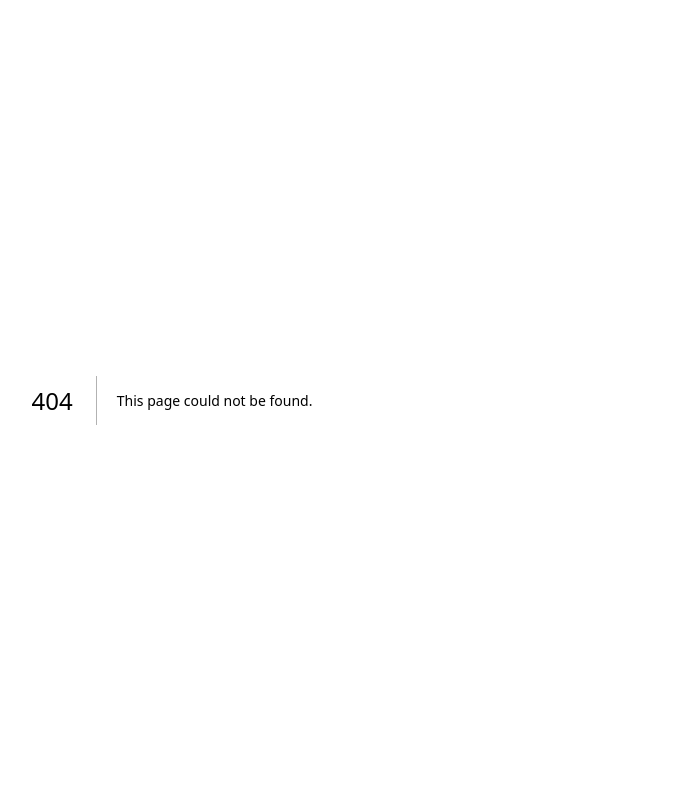
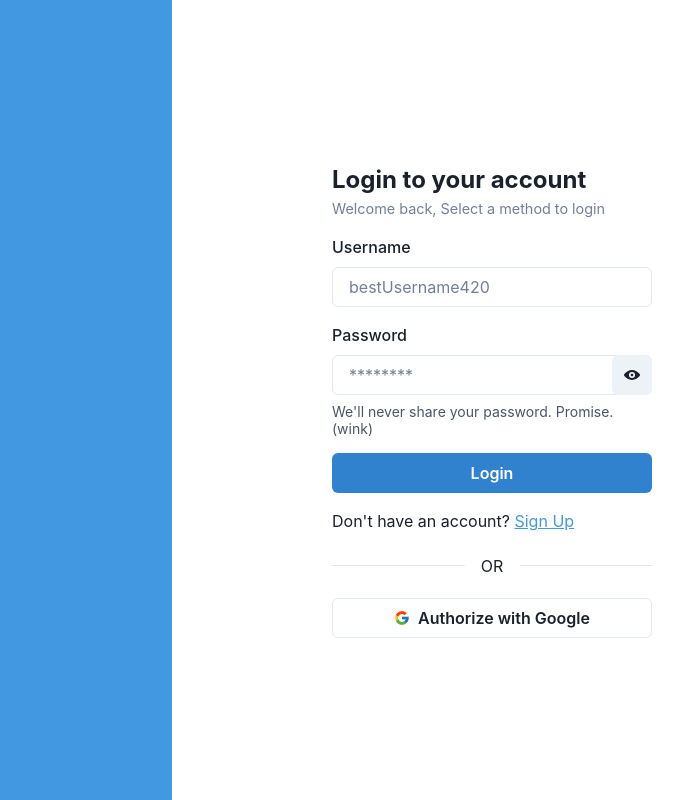
Before and after one commit to theosakram/evermos-tech, a Next.js app: page /login in a window 1280 px wide. Before the commit this address had no page. Shown: the whole page, without its empty margins (468-1151 px from the left). Built offline with nearby package versions, Linux system fonts and the light colour scheme.

Commit message:
feat: login ui

```diff
--- a/package.json
+++ b/package.json
@@ -16,6 +16,7 @@
     "react": "^18.2.0",
     "react-dom": "^18.2.0",
     "react-hook-form": "^7.47.0",
+    "react-icons": "^4.11.0",
     "react-query": "^3.39.3"
   },
   "devDependencies": {
--- /dev/null
+++ b/src/pages/login.tsx
@@ -0,0 +1,13 @@
+import { Box, SimpleGrid } from "@chakra-ui/react";
+import { LoginForm } from "../uikit/containers/login/LoginForm";
+
+const LoginPage = () => {
+  return (
+    <SimpleGrid w="100%" h="100vh" columns={2}>
+      <Box bg="blue.400" />
+      <LoginForm />
+    </SimpleGrid>
+  );
+};
+
+export default LoginPage;
--- /dev/null
+++ b/src/shared/hooks/useToast.ts
@@ -0,0 +1,29 @@
+import {
+  useToast as useChakraToast,
+  UseToastOptions as ChakraToastProps,
+} from "@chakra-ui/react";
+import { useCallback } from "react";
+
+export type ToastProps = ChakraToastProps;
+
+/**
+ * must provide an id
+ */
+export const useToast = () => {
+  const toast = useChakraToast({
+    duration: 3000,
+    isClosable: true,
+    position: "bottom",
+  });
+
+  const fireToast = useCallback((props: ToastProps) => {
+    // prevent duplicate toast
+    if (!toast.isActive(props?.id)) {
+      toast(props);
+    }
+  }, []);
+
+  return {
+    toast: fireToast,
+  };
+};
--- /dev/null
+++ b/src/uikit/containers/login/LoginForm.tsx
@@ -0,0 +1,142 @@
+import { ViewOffIcon, ViewIcon } from "@chakra-ui/icons";
+import {
+  Center,
+  VStack,
+  FormControl,
+  FormLabel,
+  Input,
+  InputGroup,
+  InputRightElement,
+  IconButton,
+  FormHelperText,
+  Button,
+  Text,
+  Box,
+  AbsoluteCenter,
+  Divider,
+} from "@chakra-ui/react";
+import { useCallback, useState } from "react";
+import { useForm } from "react-hook-form";
+import { FcGoogle } from "react-icons/fc";
+import { useToast } from "../../../shared/hooks/useToast";
+
+type FormData = {
+  username: string;
+  password: string;
+};
+
+export const LoginForm = () => {
+  const [showPassword, setShowPassword] = useState<boolean>(false);
+  const { register, handleSubmit } = useForm<FormData>({
+    defaultValues: {
+      password: "",
+      username: "",
+    },
+  });
+  const { toast } = useToast();
+  const noToast = useCallback(() => {
+    toast({
+      id: "no-toast",
+      title: "NO",
+      description: "Nope",
+      status: "error",
+    });
+  }, []);
+
+  return (
+    <form onSubmit={handleSubmit((e) => alert(JSON.stringify({ e })))}>
+      <Center w="100%" h="100vh">
+        <VStack spacing="1rem" w="50%" align="start">
+          <VStack align="start" spacing={0}>
+            <Text as="b" fontSize="1.5rem">
+              Login to your account
+            </Text>
+            <Text color="gray.500" fontSize="0.9rem">
+              Welcome back, Select a method to login
+            </Text>
+          </VStack>
+
+          {/* USERNAME */}
+          <FormControl>
+            <FormLabel>Username</FormLabel>
+            <Input
+              type="text"
+              placeholder="bestUsername420"
+              {...register("username", {
+                required: {
+                  message: "Cannot be empty",
+                  value: true,
+                },
+              })}
+            />
+          </FormControl>
+
+          {/* PASSWORD */}
+          <FormControl>
+            <FormLabel>Password</FormLabel>
+            <InputGroup size="md">
+              <Input
+                type={showPassword ? "text" : "password"}
+                placeholder="********"
+                {...register("password", {
+                  required: {
+                    message: "Cannot be empty",
+                    value: true,
+                  },
+                })}
+              />
+              <InputRightElement>
+                <IconButton
+                  type="button"
+                  aria-label="show-password"
+                  icon={showPassword ? <ViewOffIcon /> : <ViewIcon />}
+                  onClick={() => setShowPassword(!showPassword)}
+                />
+              </InputRightElement>
+            </InputGroup>
+
+            <FormHelperText>
+              We'll never share your password. Promise. {"(wink)"}
+            </FormHelperText>
+          </FormControl>
+
+          <Button w="100%" colorScheme="blue" type="submit">
+            Login
+          </Button>
+
+          <Text>
+            Don't have an account?{" "}
+            <Text
+              textDecor="underline"
+              display="inline"
+              cursor="pointer"
+              color="blue.400"
+              onClick={noToast}
+            >
+              Sign Up
+            </Text>{" "}
+          </Text>
+
+          {/* DIVIDER */}
+          <Box position="relative" w="100%" my="1rem">
+            <Divider borderColor="gray.300" />
+            <AbsoluteCenter bg="white" px="4">
+              OR
+            </AbsoluteCenter>
+          </Box>
+
+          <Button
+            w="100%"
+            leftIcon={<FcGoogle />}
+            variant="ghost"
+            border="1px solid"
+            borderColor="gray.200"
+            onClick={noToast}
+          >
+            Authorize with Google
+          </Button>
+        </VStack>
+      </Center>
+    </form>
+  );
+};
```
Also changed, not shown: 1 other file (tests, documents, lock files or other folders).
